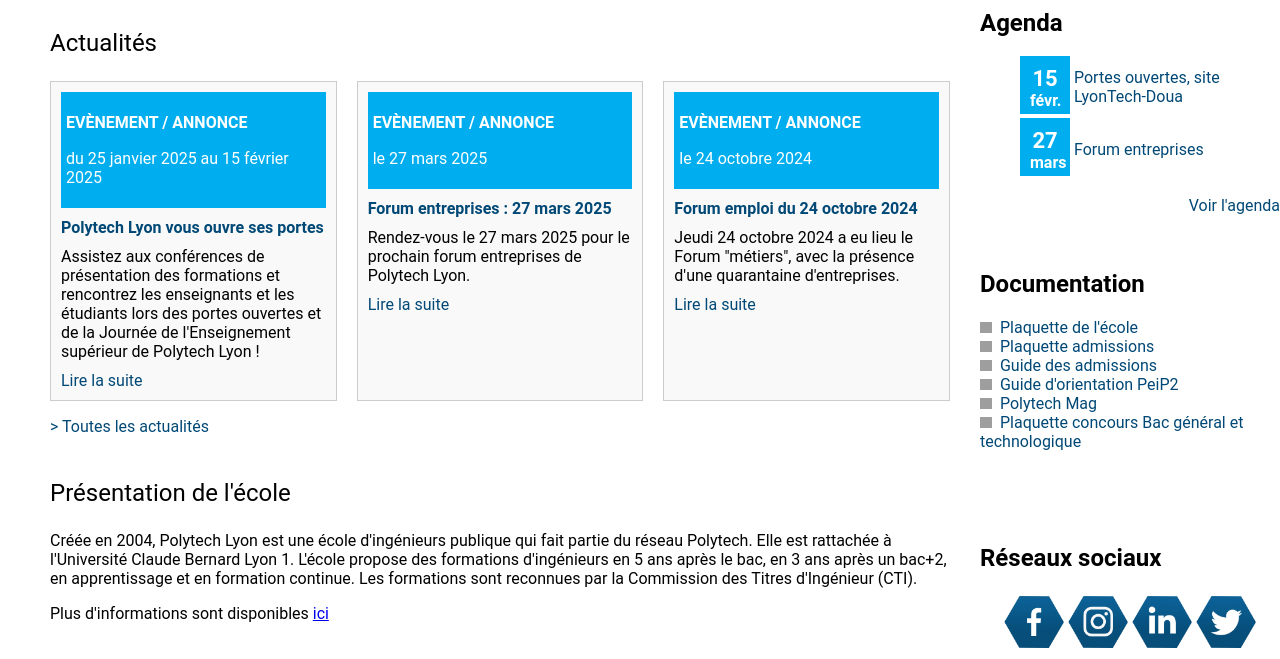
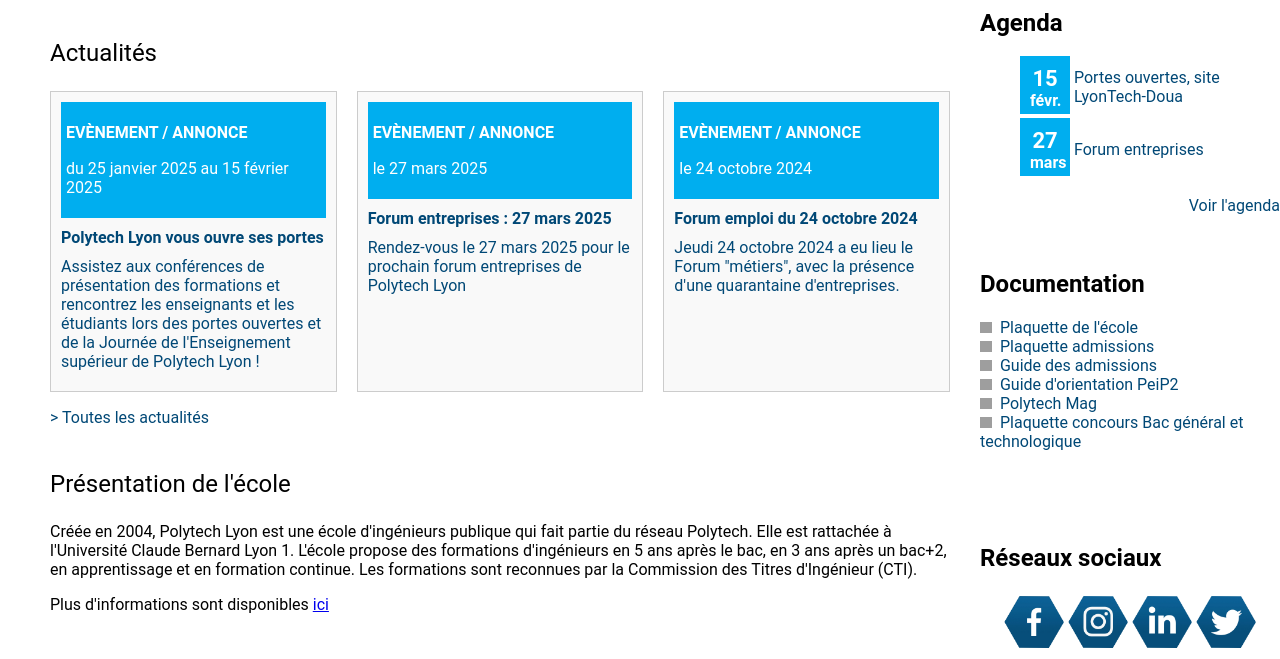
Before and after one commit to farah-bs/farah-bs.github.io, a plain HTML site: page index.html in a window 1280 px wide. Shown: the part 243-902 px from the top of the page. Drawn offline with Linux system fonts and the light colour scheme; grey boxes are pictures that could not be loaded.

Commit message:
made articles clickable

```diff
--- a/index.html
+++ b/index.html
@@ -68,42 +68,38 @@
 <div class="colonne-1">
     <p class = section-title>Actualités</p>
 <div class="liste articles">
-    <div class="article">
-
+    <a href="https://polytech.univ-lyon1.fr/ecole/actualites-et-evenements/venir-a-la-rencontre-de-polytech-lyon" class="article lien_externe">
         <div>
             <div class="type_et_date_article">
-                <p class ="a-type">Evènement / Annonce</p>
-                <p class ="a-date">du 25 janvier 2025 au 15 février 2025</p>
+                <p class="a-type">Evènement / Annonce</p>
+                <p class="a-date">du 25 janvier 2025 au 15 février 2025</p>
             </div>
-            <strong><a href="https://polytech.univ-lyon1.fr/ecole/actualites-et-evenements/venir-a-la-rencontre-de-polytech-lyon" class="lien_interne"> Polytech Lyon vous ouvre ses portes</a></strong>
+            <strong>Polytech Lyon vous ouvre ses portes</strong>
             <p class="a-contenu">Assistez aux conférences de présentation des formations et rencontrez les enseignants et les étudiants lors des portes ouvertes et de la Journée de l'Enseignement supérieur de Polytech Lyon !</p>
         </div>
-        <a href="https://polytech.univ-lyon1.fr/ecole/actualites-et-evenements/venir-a-la-rencontre-de-polytech-lyon" class="lien_interne">Lire la suite</a>
-    </div>
-        <div class="article">
+    </a>
 
+    <a href="https://polytech.univ-lyon1.fr/ecole/actualites-et-evenements/forum-entreprises-27-mars-2025" class="article lien_externe">
         <div>
             <div class="type_et_date_article">
-                    <p class ="a-type">Evènement / Annonce</p>
+                <p class="a-type">Evènement / Annonce</p>
                 <p class ="a-date">le 27 mars 2025</p>
             </div>
-                <strong><a href="https://polytech.univ-lyon1.fr/ecole/actualites-et-evenements/forum-entreprises-27-mars-2025" class="lien_interne">Forum entreprises : 27 mars 2025</a></strong>
-                <p class="a-contenu">Rendez-vous le 27 mars 2025 pour le prochain forum entreprises de Polytech Lyon.</p>
+            <strong>Forum entreprises : 27 mars 2025</strong>
+            <p class="a-contenu">Rendez-vous le 27 mars 2025 pour le prochain forum entreprises de Polytech Lyon</p>
         </div>
-            <a href="https://polytech.univ-lyon1.fr/ecole/actualites-et-evenements/forum-entreprises-27-mars-2025" class="lien_interne">Lire la suite</a>
-        </div>
-        <div class="article">
+    </a>
 
+    <a href="https://polytech.univ-lyon1.fr/ecole/actualites-et-evenements/forum-entreprises-x-job-dating-apprentissage" class="article lien_externe">
         <div>
             <div class="type_et_date_article">
-                    <p class ="a-type">Evènement / Annonce</p>
+                <p class="a-type">Evènement / Annonce</p>
                 <p class ="a-date">le 24 octobre 2024</p>
             </div>
-                <strong><a href="https://polytech.univ-lyon1.fr/ecole/actualites-et-evenements/forum-entreprises-x-job-dating-apprentissage" class="lien_interne">Forum emploi du 24 octobre 2024</a></strong>
+            <strong>Forum emploi du 24 octobre 2024</strong>
             <p class="a-contenu">Jeudi 24 octobre 2024 a eu lieu le Forum "métiers", avec la présence d'une quarantaine d'entreprises.</p>
         </div>
-            <a href="https://polytech.univ-lyon1.fr/ecole/actualites-et-evenements/forum-entreprises-x-job-dating-apprentissage" class="lien_interne">Lire la suite</a>
-        </div>
+    </a>
     </div>
 
 
```
Lines whose indentation alone changed are shown as unchanged.
